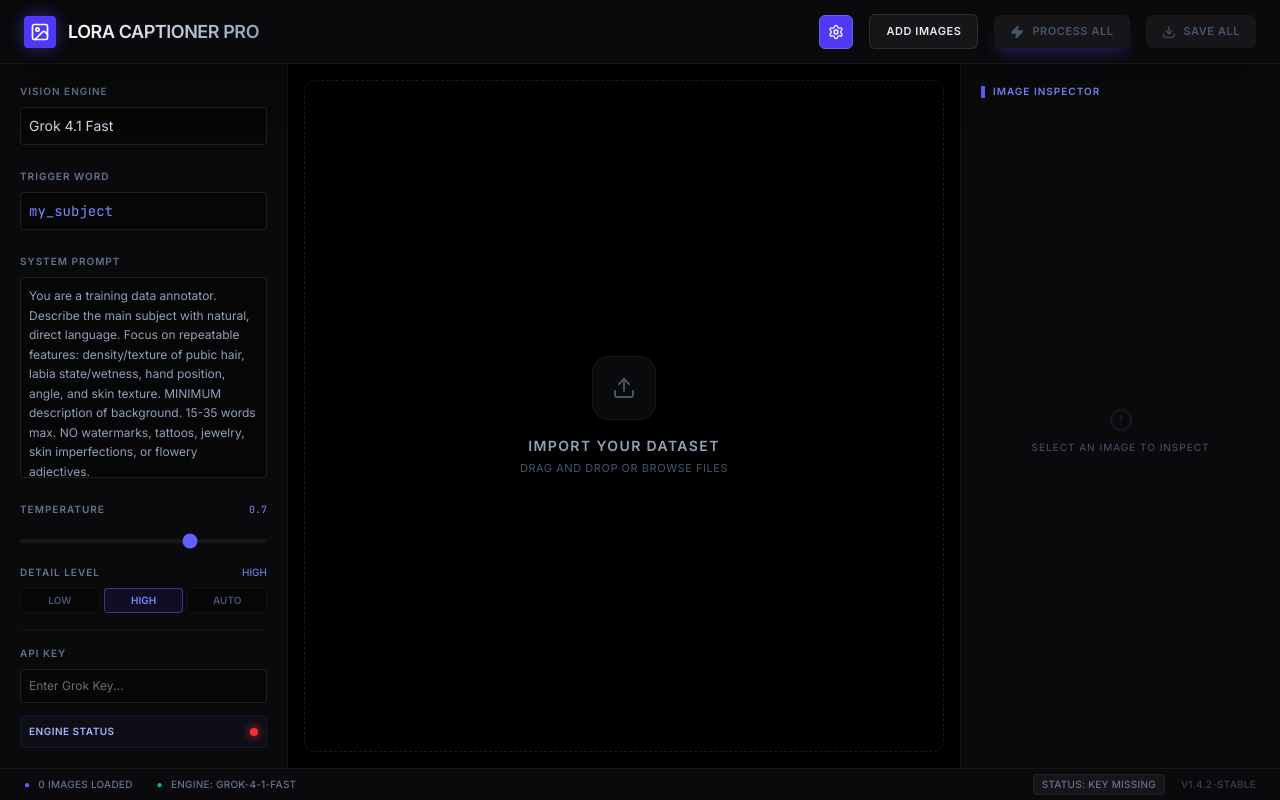
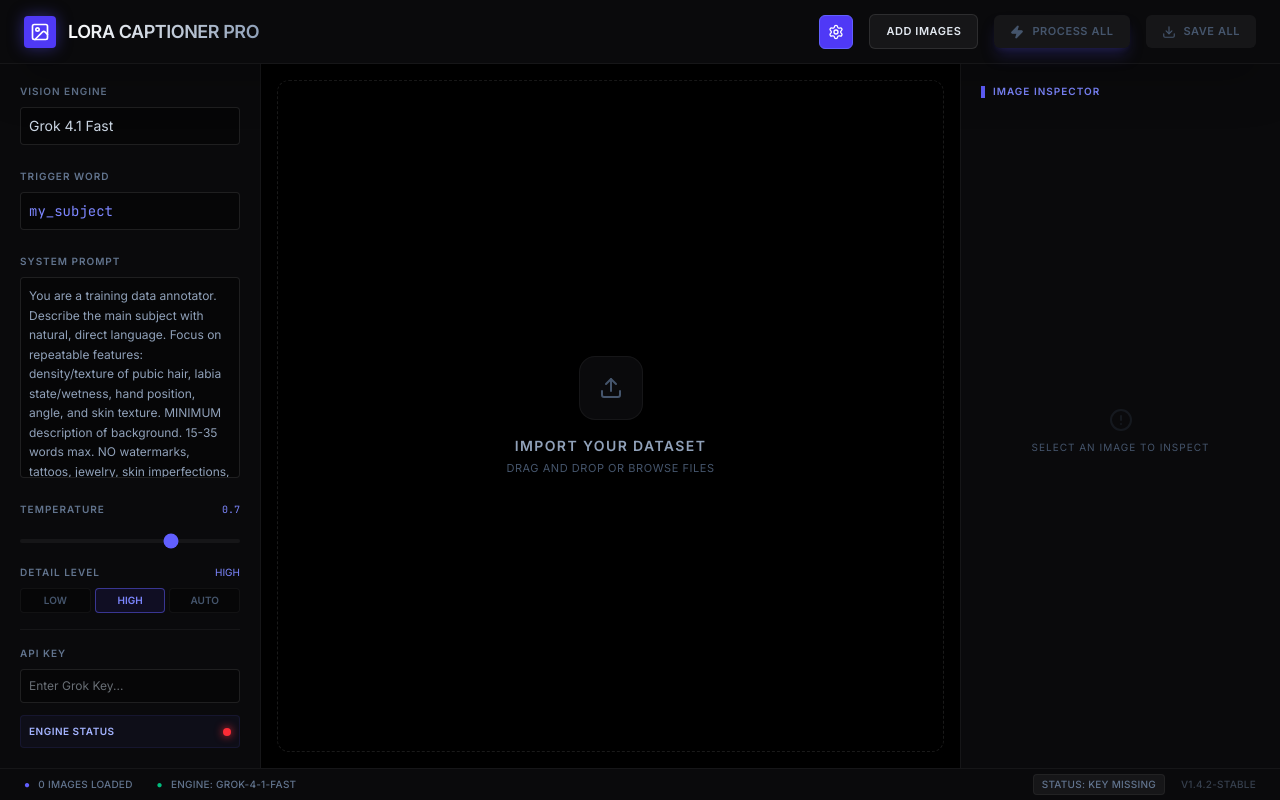
Before and after one commit to niofrequency/EasyCap, a React (Vite) app: page / in a window 1280 px wide. Built offline with nearby package versions, Linux system fonts and the light colour scheme.

Commit message:
Update App.tsx

```diff
--- a/src/App.tsx
+++ b/src/App.tsx
@@ -260,12 +260,7 @@
         {/* Sidebar: Configuration */}
         <AnimatePresence initial={false}>
           {isSidebarOpen && (
-            <motion.aside
-              initial={{ width: 0, opacity: 0 }}
-              animate={{ width: 288, opacity: 1 }}
-              exit={{ width: 0, opacity: 0 }}
-              className="bg-[#0a0a0c] border-r border-white/5 flex flex-col p-5 overflow-hidden shrink-0"
-            >
+            <form onSubmit={(e) => e.preventDefault()} className="bg-[#0a0a0c] border-r border-white/5 flex flex-col p-5 overflow-hidden shrink-0">
               <div className="mb-6">
                 <label className="text-[10px] uppercase tracking-widest text-slate-500 font-bold mb-2 block">Vision Engine</label>
                 <select
@@ -352,7 +347,7 @@
                   )}></span>
                 </div>
               </div>
-            </motion.aside>
+            </form>
           )}
         </AnimatePresence>
 
```
